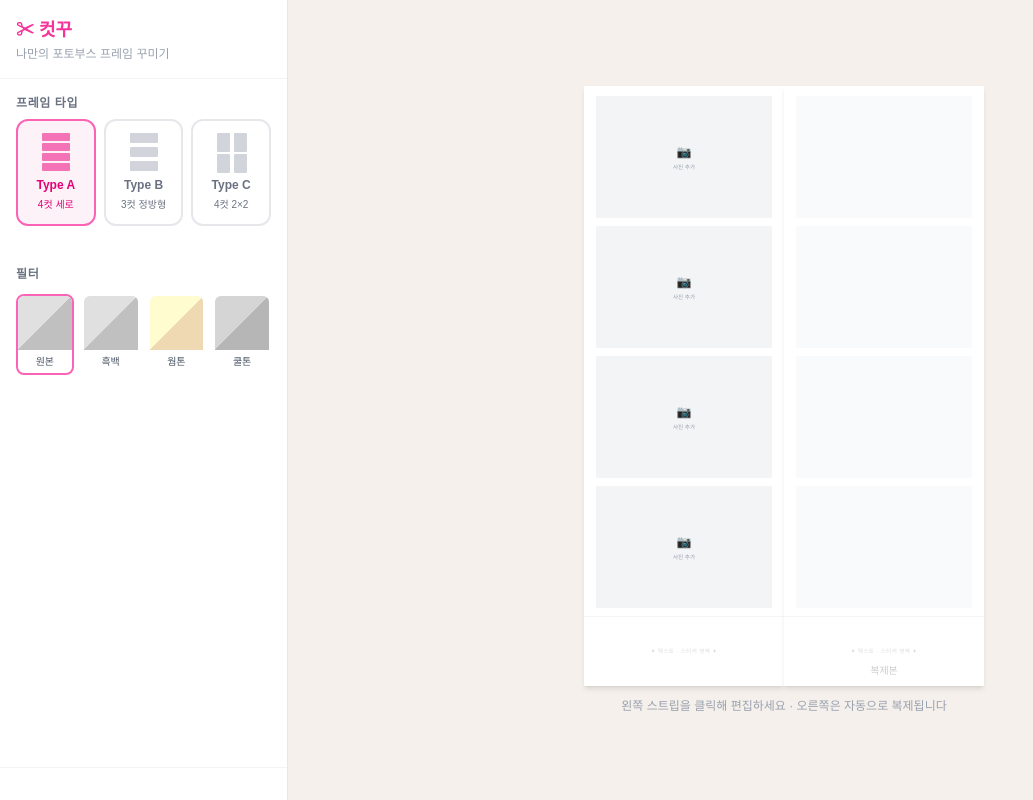
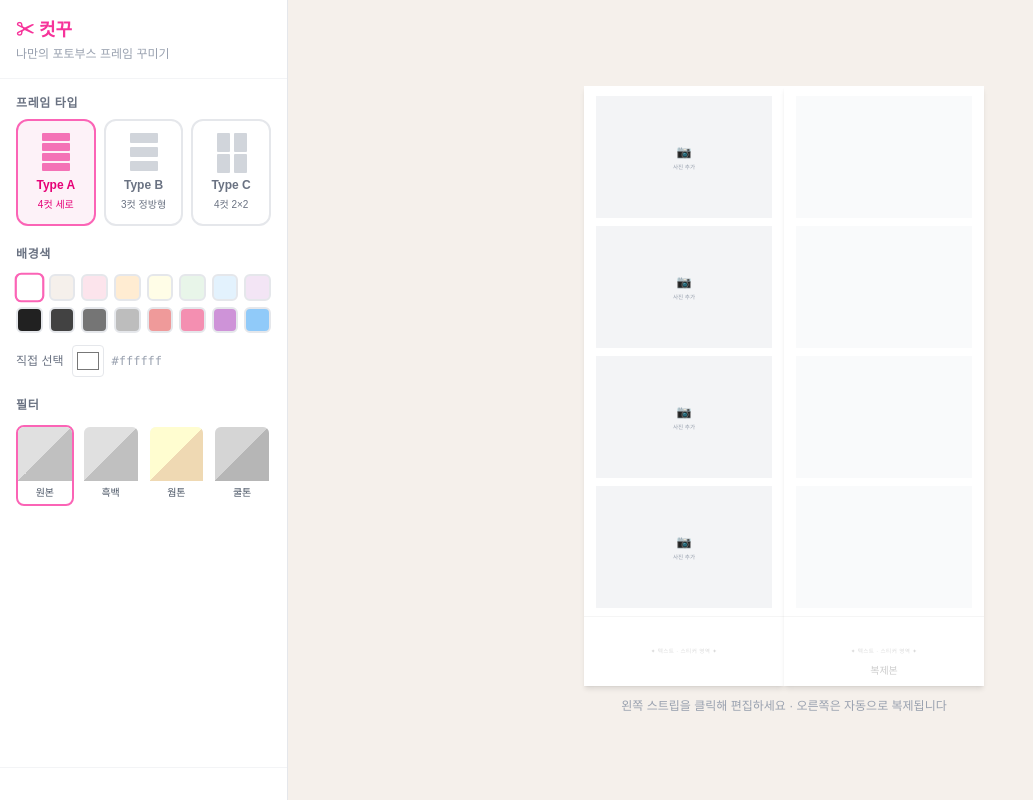
Before and after one commit to ssumanlife/cut-kku, a Next.js app: page / in a window 1280 px wide. Shown: the whole page, without its empty margins (0-1033 px from the left). Built offline with nearby package versions, Linux system fonts and the light colour scheme.

Commit message:
feat: add background color picker with preset palette and custom color input

```diff
--- /dev/null
+++ b/src/features/background-color-picker/background-color-picker.tsx
@@ -0,0 +1,47 @@
+'use client'
+
+import { useEditorStore } from '@entities/frame'
+
+const PRESET_COLORS = [
+  '#ffffff', '#f5f0eb', '#fce4ec', '#ffecd2',
+  '#fffde7', '#e8f5e9', '#e3f2fd', '#f3e5f5',
+  '#212121', '#424242', '#757575', '#bdbdbd',
+  '#ef9a9a', '#f48fb1', '#ce93d8', '#90caf9',
+]
+
+export const BackgroundColorPicker = () => {
+  const backgroundColor = useEditorStore((s) => s.backgroundColor)
+  const setBackgroundColor = useEditorStore((s) => s.actions.setBackgroundColor)
+
+  return (
+    <div className="flex flex-col gap-3">
+      <p className="text-xs font-semibold text-gray-500 uppercase tracking-wider">배경색</p>
+
+      <div className="grid grid-cols-8 gap-1.5">
+        {PRESET_COLORS.map((color) => (
+          <button
+            key={color}
+            onClick={() => setBackgroundColor(color)}
+            className={[
+              'w-full aspect-square rounded-md border-2 transition-transform hover:scale-110',
+              backgroundColor === color ? 'border-pink-400 scale-110' : 'border-gray-200',
+            ].join(' ')}
+            style={{ backgroundColor: color }}
+            title={color}
+          />
+        ))}
+      </div>
+
+      <div className="flex items-center gap-2">
+        <label className="text-xs text-gray-500">직접 선택</label>
+        <input
+          type="color"
+          value={backgroundColor}
+          onChange={(e) => setBackgroundColor(e.target.value)}
+          className="w-8 h-8 rounded cursor-pointer border border-gray-200 p-0.5"
+        />
+        <span className="text-xs text-gray-400 font-mono">{backgroundColor}</span>
+      </div>
+    </div>
+  )
+}
--- /dev/null
+++ b/src/features/background-color-picker/index.ts
@@ -0,0 +1 @@
+export { BackgroundColorPicker } from './background-color-picker'
--- a/src/widgets/editor-layout/editor-layout.tsx
+++ b/src/widgets/editor-layout/editor-layout.tsx
@@ -4,6 +4,7 @@ import { useRef, useState } from "react";
 import { FrameCanvas } from "@widgets/frame-canvas";
 import { FrameTypeSelector } from "@features/frame-type-selector";
 import { FilterSelector } from "@features/filter-selector";
+import { BackgroundColorPicker } from "@features/background-color-picker";
 import { useEditorStore } from "@entities/frame";
 
 const CANVAS_HINT: Record<string, string> = {
@@ -55,7 +56,7 @@ export const EditorLayout = () => {
 
         <div className="flex flex-col gap-5 p-4 flex-1 overflow-y-auto">
           <FrameTypeSelector />
-          <div id="panel-background-color" />
+          <BackgroundColorPicker />
           <FilterSelector />
           <div id="panel-text" />
           <div id="panel-sticker" />
@@ -101,9 +102,7 @@ export const EditorLayout = () => {
         {isPanelOpen && (
           <div className="px-4 py-3 overflow-y-auto max-h-52 border-b border-gray-100">
             {activeTab === "frame" && <FrameTypeSelector />}
-            {activeTab === "background" && (
-              <div id="panel-background-color-mobile" />
-            )}
+            {activeTab === "background" && <BackgroundColorPicker />}
             {activeTab === "filter" && <FilterSelector />}
             {activeTab === "text" && <div id="panel-text-mobile" />}
             {activeTab === "sticker" && <div id="panel-sticker-mobile" />}
```
